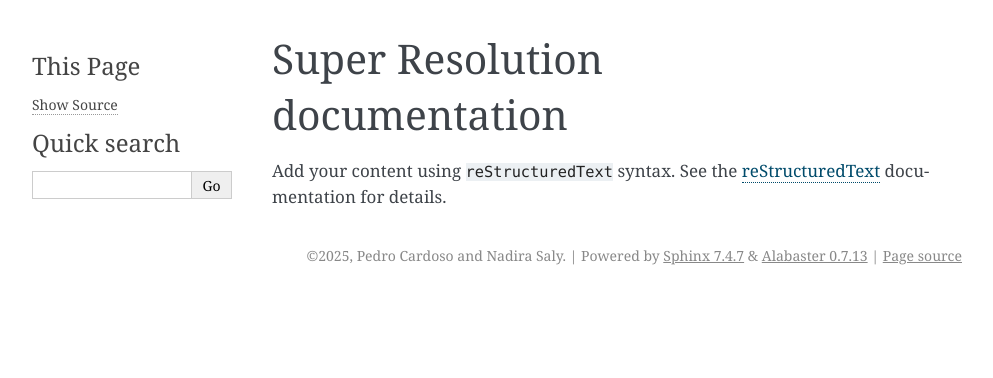
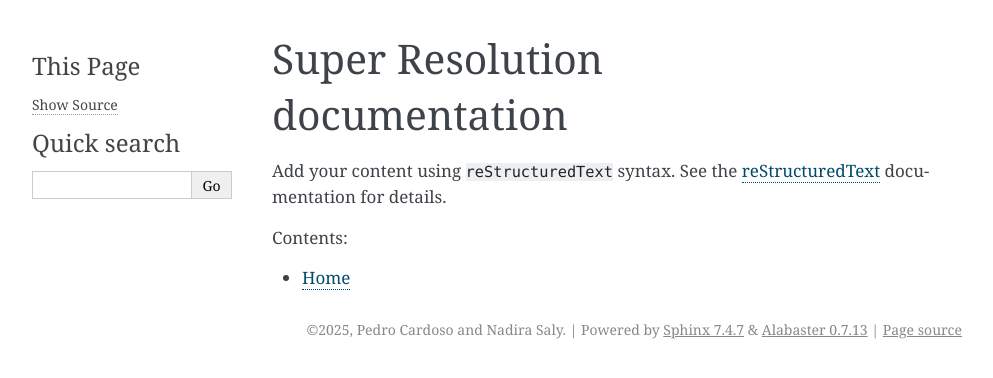
Before and after one commit to pedro-cardoso16/Super-Resolution, a Sphinx documentation site: the page built from source/index.rst, in a window 1280 px wide. Shown: the top 378 px of the page, without its empty margins (148-1141 px from the left). Built offline with Sphinx 7.4.7, drawn with Linux system fonts in a browser that asks for light colours.

Commit message:
update documentation

```diff
--- /dev/null
+++ b/source/home.rst
@@ -0,0 +1,4 @@
+Home
+====
+
+Convolutional Neural Networks
--- a/source/index.rst
+++ b/source/index.rst
@@ -14,3 +14,5 @@ documentation for details.
 .. toctree::
    :maxdepth: 2
    :caption: Contents:
+
+   home
```
